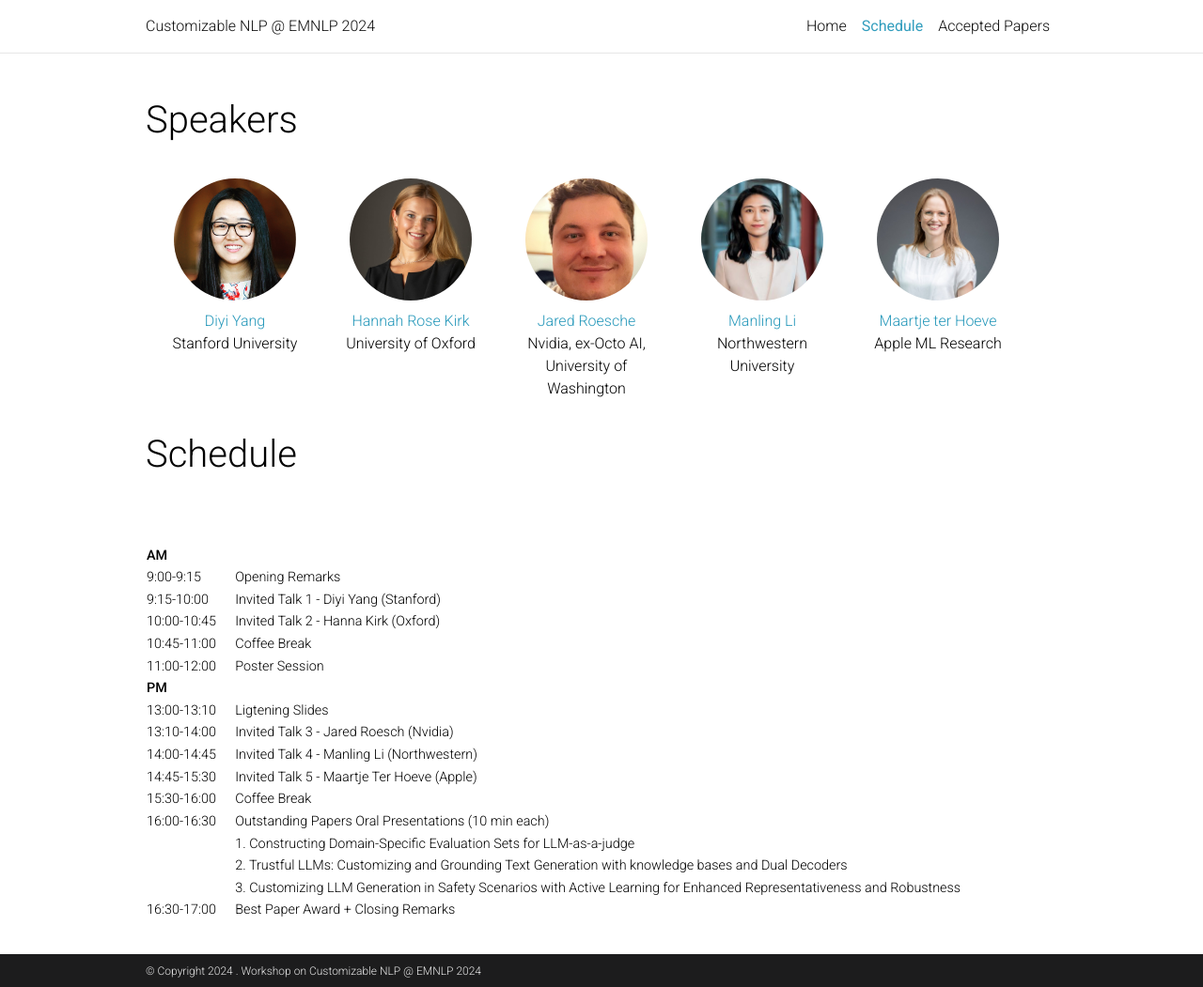
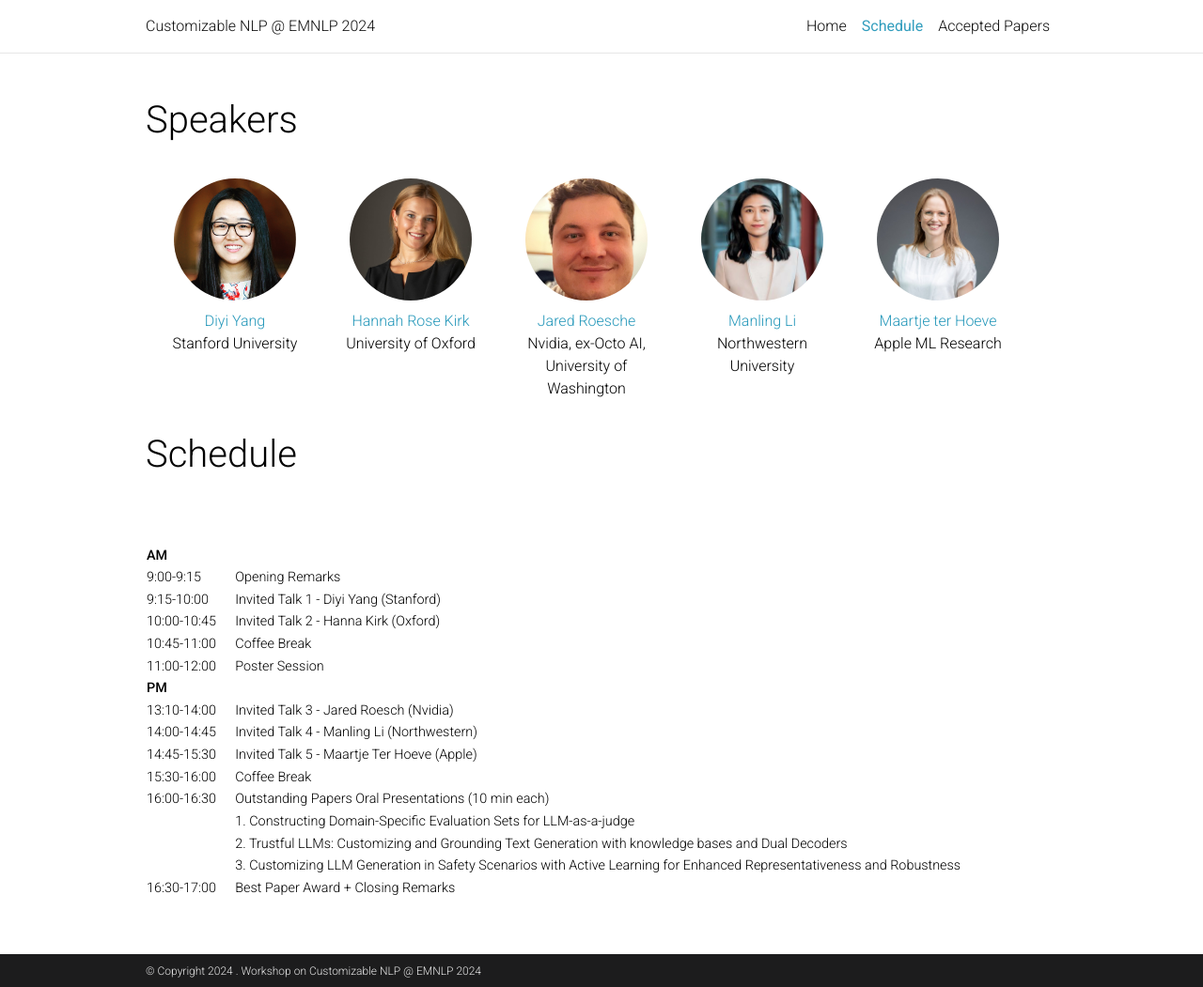
Before and after one commit to customnlp4u-24/customnlp4u-24.github.io, a Jekyll site: the page built from _pages/schedule.md, in a window 1280 px wide and 1051 px high. Shown: the whole window at 94% size. Built offline with Jekyll 4.4.1, drawn with Linux system fonts in a browser that asks for light colours; comment, search, counter and statistics services are not loaded; a style sheet for code colours, icons or effects is not loaded.

Commit message:
minor update to the schedule

```diff
--- a/_pages/schedule.md
+++ b/_pages/schedule.md
@@ -50,7 +50,6 @@ nav_order: 2
 | 11:00-12:00 | Poster Session |
 |-------------|:-------------|
 |__PM__||
-| 13:00-13:10 | Ligtening Slides |
 | 13:10-14:00 | Invited Talk 3 - Jared Roesch (Nvidia) |
 | 14:00-14:45 | Invited Talk 4 - Manling Li (Northwestern) |
 | 14:45-15:30 | Invited Talk 5 - Maartje Ter Hoeve (Apple)  |
```
